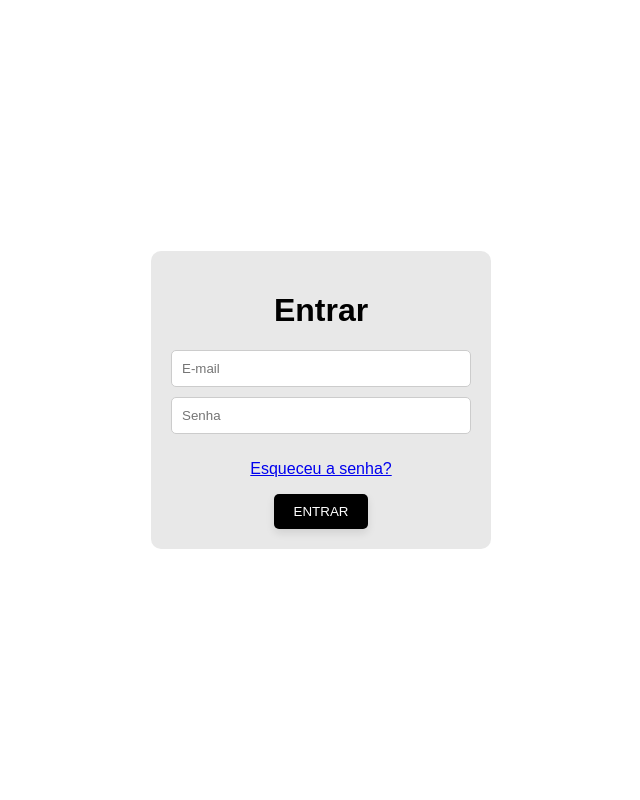
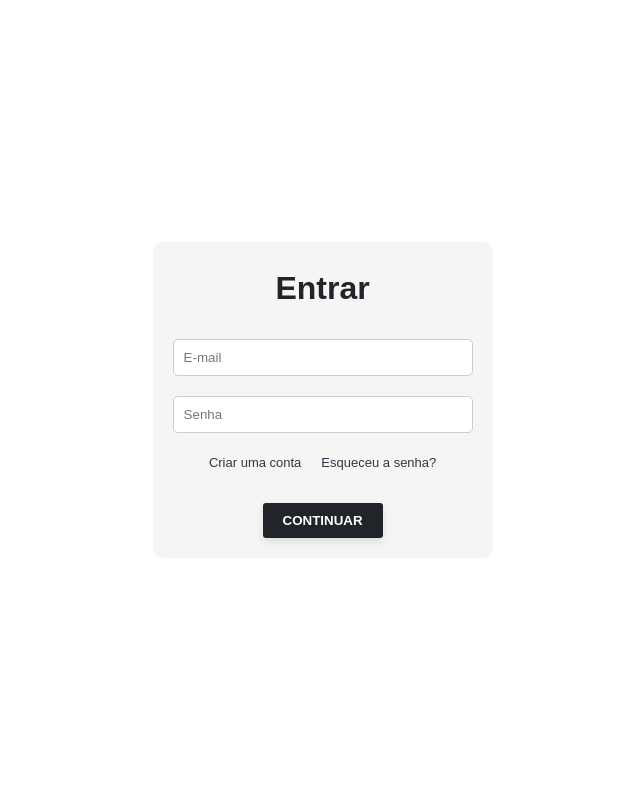
Before and after one commit to osurinhu/Site-Camisas, a Flask app: page /entrar in a window 1280 px wide. Shown: the whole page, without its empty margins (319-959 px from the left). Run offline with Flask 3, Linux system fonts and the light colour scheme; parts of the project's set-up code (start-up, migrations or seed data) failed here and were passed over.

Commit message:
css aplicado no login

```diff
--- a/Site_Camisas/blueprints/autenticacao/templates/login.html
+++ b/Site_Camisas/blueprints/autenticacao/templates/login.html
@@ -8,10 +8,9 @@
 {% for mensagem in mensagens %}
 <p> {{ mensagem }} </p>
 {% endfor %}
-<div class="d-flex min-vh-100 justify-content-center align-items-center">
-    <div class="container form-auth ">
+    <div class="centro">
 
-        <form action="/entrar" method="post" class="bg-destaque text-center">
+        <form action="/entrar" method="post" class="auth-form">
 
             <h1 class="txt-destaque">Entrar</h1>
 
@@ -20,15 +19,14 @@
 
             {% set mensagens = get_flashed_messages(category_filter=["info"]) %}
             {% for mensagem in mensagens %}
-            <p> {{ mensagem }} </p>
+            <p txt> {{ mensagem }} </p>
             {% endfor %}
             <p>
-                <a href="fornecaemail.html" class="txt pequeno">Esqueceu a senha?</a>
+                <a href="/registrar" class="txt" style="margin-right: 1rem;">Criar uma conta</a> <a href="fornecaemail.html" class="txt">Esqueceu a senha?</a>
             </p>
-            <button type="submit" class="submit-button text-center"> ENTRAR</button>
+            <button type="submit" class="submit-bnt text-center">CONTINUAR</button>
         </form>
     </div>
-</div>
 
 
 {% endblock %}
--- a/Site_Camisas/static/stylesheets/style.css
+++ b/Site_Camisas/static/stylesheets/style.css
@@ -1,145 +1,100 @@
+:root{
+    --branco-default: #ffffff;
+    --branco-cinza: #F5F5F5;
+    --font-color-default: #333643;
+    --font-color-destaque: #212529;
+    --font-family-default: Arial, sans-serif;
+}
+
+body{
+    background-color: var(--branco-default);
+}
+
+.bg-destaque{
+    background-color: var(--branco-cinza);
+}
+
+.txt{
+    color: var(--font-color-default);
+    font-family: var(--font-family-default);
+}
+
+.txt-destaque{
+    color: var(--font-color-destaque);
+    font-weight: bold !important;
+    font-family: var(--font-family-default);
+}
+
+html{
+    height: 100%;
+    width: 100%;
+    justify-content: center;
+}
+body{
+    height: 98%;
+    width: 99%;
+}
+
 /* Estilos para o formulário de login/registro */
-body {
-    background-color: #ffffff /* Fundo branco */
-    font-family: 'Poppins', sans-serif; /* Fonte Poppins */
+.centro {
     display: flex;
     justify-content: center;
     align-items: center;
-    height: 100vh;
+    min-height: 100%;
+    width: 100%;
     margin: 0;
 }
 
-form {
-    background-color: #e8e8e8; /* Bege/cinza claro */
+.auth-form {
+    background-color: var(--branco-cinza); /* Bege/cinza claro */
     padding: 20px;
     border-radius: 10px;
     text-align: center;
     width: 300px; /* Ajuste conforme necessário */
+
 }
 
-input {
+.auth-form h1{
+    margin-top: 0.5rem;
+    margin-bottom: 2rem;
+}
+
+.auth-form input {
     width: 100%;
     padding: 10px;
-    margin-bottom: 10px;
+    margin-bottom: 20px;
     border-radius: 5px;
     border: 1px solid #ccc;
     box-sizing: border-box;
-    font-family: 'Poppins', sans-serif; /* Fonte Poppins */
+    font-family: var()
 }
 
-button {
-    background-color: black; /* Verde */
+.auth-form a{
+    text-decoration: none;
+    font-size: small;
+}
+.auth-form p{
+    margin: 0;
+    text-align: center;
+}
+
+.submit-bnt {
+    background-color: var(--font-color-destaque); /* Verde */
     color: white;
     border: none;
     padding: 10px 20px;
-    border-radius: 5px;
+    border-radius: 3px;
     cursor: pointer;
     font-family: 'Poppins', sans-serif; /* Fonte Poppins */
     transition: background-color 0.3s ease; /* Transição de cor suave */
     box-shadow: 0px 4px 8px rgba(0, 0, 0, 0.1); /* Sombra suave */
+    font-weight: bold;
 }
 
-button:hover {
-    background-color: #45a049; /* Tom mais escuro de verde ao passar o mouse */
+.auth-form .submit-bnt{
+    margin-top: 2rem;
 }
 
-/* Estilos para o footer */
-html, body {
-    height: 100%;
-    margin: 0;
-    font-family: Arial, sans-serif;
+.submit-bnt:hover {
+    background-color: var(--font-color-default); /* Tom mais escuro de verde ao passar o mouse */
 }
-
-body {
-    display: flex;
-    flex-direction: column;
-}
-
-.content {
-    flex: 1;
-}
-
-footer {
-    background-color: #333;
-    color: white;
-    padding: 15px 0;
-}
-
-.footer-container {
-    max-width: 1200px;
-    margin: 0 auto;
-    display: flex;
-    justify-content: space-between;
-    flex-wrap: wrap;
-}
-
-.footer-column {
-    flex: 1;
-    min-width: 200px;
-    padding: 5px;
-}
-
-.footer-column img {
-    max-width: 250px; /* Aumentei o tamanho da logo */
-    margin-bottom: 10px;
-}
-
-.footer-column h3 {
-    margin-top: 0;
-    font-size: 1.1em;
-}
-
-.footer-column p,
-.footer-column ul,
-.footer-column li {
-    margin: 0;
-    padding: 0;
-    list-style: none;
-}
-
-.footer-column ul {
-    margin-top: 10px;
-}
-
-.footer-column li {
-    margin-bottom: 5px;
-}
-
-.footer-bottom {
-    background-color: #222;
-    color: #bbb;
-    text-align: center;
-    padding: 8px 0;
-    margin-top: 15px;
-}
-
-.footer-bottom p {
-    margin: 0;
-    font-size: 0.9em;
-}
-
-.container {
-    display: flex;
-    justify-content: space-between;
-}
-
-.thumbnails {
-    display: flex;
-    flex-direction: column;
-    align-items: flex-start; /* Alinhando miniaturas à esquerda */
-}
-
-.product-info {
-    max-width: 200px; /* Ajuste conforme necessário */
-    margin-left: 20px; /* Espaço entre a imagem principal e as informações */
-    text-align: left; /* Garantindo que o texto está alinhado à esquerda */
-}
-
-.carousel {
-    max-width: calc(100% - 400px); /* Ajuste conforme necessário */
-    /* Isso garante que o carrossel não ultrapasse o tamanho máximo da tela */
-}
-
-.footer-column:nth-child(2) {
-    margin-left: auto; /* Alinha "Contato" à direita */
-}
--- a/Site_Camisas/templates/index.html
+++ b/Site_Camisas/templates/index.html
@@ -4,7 +4,7 @@
     <meta charset="UTF-8">
     <meta name="viewport" content="width=device-width, initial-scale=1.0">
     <title>Site Camisas Personalizadas</title>
-    <link rel="stylesheet" type="text/css" href="/css/style.css"/>
+    <link rel="stylesheet" type="text/css" href="/style.css"/>
     <link rel="stylesheet" type="text/css" href="https://cdn.jsdelivr.net/npm/bootstrap@5.3.3/dist/css/bootstrap.min.css" rel="stylesheet" integrity="sha384-QWTKZyjpPEjISv5WaRU9OFeRpok6YctnYmDr5pNlyT2bRjXh0JMhjY6hW+ALEwIH" crossorigin="anonymous">
     <link rel="stylesheet" href="https://cdn.jsdelivr.net/npm/bootstrap-icons@1.11.3/font/bootstrap-icons.min.css">
 </head>
```
Also changed, not shown: Site_Camisas/blueprints/autenticacao/templates/registrar.html (+19 -29 lines), Site_Camisas/static/stylesheets/teste.css (deleted, +0 -63 lines).
